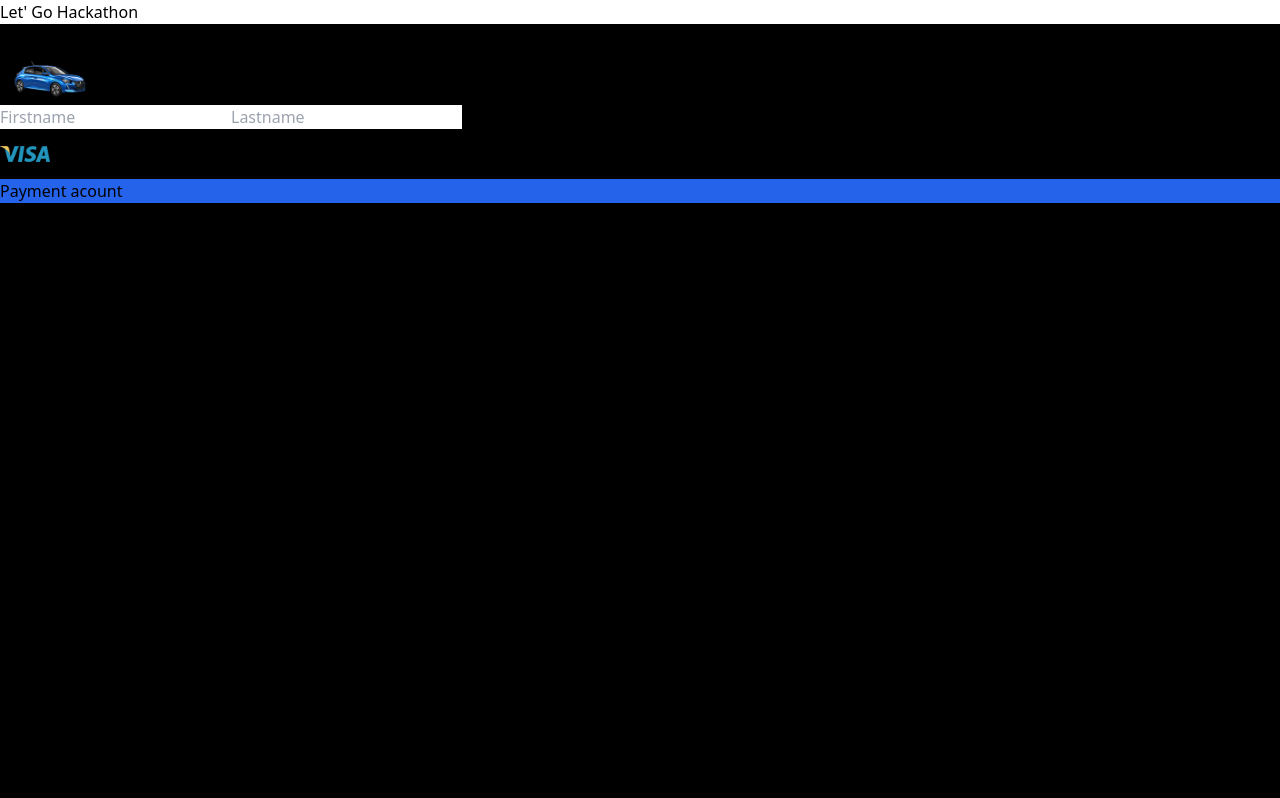
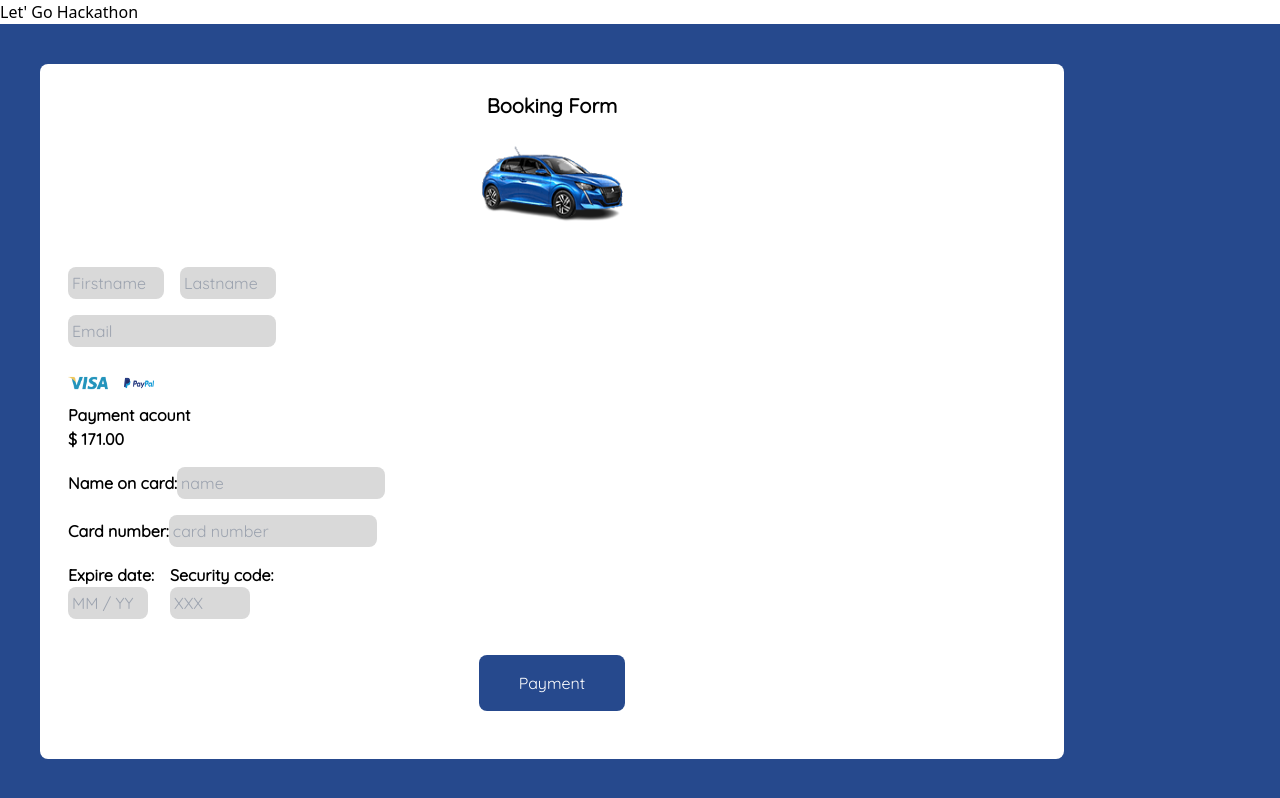
Before and after one commit to FannyDFT/hackathon2, a Next.js app: page / in a window 1280 px wide. Shown: the top 798 px of the page. Built offline with nearby package versions, Linux system fonts and the light colour scheme.

Commit message:
component book form finish

```diff
--- a/src/components/BookingForm.tsx
+++ b/src/components/BookingForm.tsx
@@ -5,14 +5,88 @@ type Props = {};
 
 function BookingForm({}: Props) {
   return (
-    <div className="w-screen h-screen flex flex-col bg-black">
-      <div className="">
-        <h1 className="">Booking Form</h1>
-        <Image src="/pictures/peugeot.png" width={100} height={100} alt="car" />
-        <input type="text" placeholder="Firstname" />
-        <input type="text" placeholder="Lastname" />
-        <Image src="/pictures/visa.png" width={50} height={50} alt="visa" />
-        <p className="bg-blue-600">Payment acount</p>
+    <div className="w-screen h-screen flex flex-col font-Quicksand bg-blueColor text-base">
+      <div className="bg-white rounded-lg m-10 p-7 w-4/5">
+        <div className="flex flex-col items-center mb-8">
+          <h1 className="font-bold text-xl">Booking Form</h1>
+          <Image
+            src="/pictures/peugeot.png"
+            width={200}
+            height={200}
+            alt="car"
+          />
+        </div>
+
+        <div className="flex flex-col items-start space-y-4">
+          <div className="space-x-4">
+            <input
+              className="inputForm w-24"
+              type="text"
+              placeholder="Firstname"
+            />
+            <input
+              className="inputForm w-24"
+              type="text"
+              placeholder="Lastname"
+            />
+          </div>
+
+          <input className="inputForm w-52" type="email" placeholder="Email" />
+          <div>
+            <div className="flex space-x-4">
+              <Image
+                src="/pictures/visa.png"
+                width={40}
+                height={40}
+                alt="visa"
+              />
+              <Image
+                src="/pictures/paypal.png"
+                width={30}
+                height={30}
+                alt="paypal"
+              />
+            </div>
+
+            <p className="pText">
+              Payment acount
+              <br />$ 171.00
+            </p>
+          </div>
+
+          <div>
+            <label className="labelText">Name on card:</label>
+            <input className="inputForm w-52" type="text" placeholder="name" />
+          </div>
+          <div>
+            <label className="labelText">Card number:</label>
+            <input
+              className="inputForm w-52"
+              type="text"
+              placeholder="card number"
+            />
+          </div>
+
+          <div className="flex space-x-4">
+            <div className="flex flex-col">
+              <label className="labelText">Expire date:</label>
+              <input
+                className="inputForm w-20"
+                type="text"
+                placeholder="MM / YY"
+              />
+            </div>
+            <div className="flex flex-col">
+              <label className="labelText">Security code:</label>
+              <input className="inputForm w-20" type="" placeholder="XXX" />
+            </div>
+          </div>
+          <div className="w-full flex justify-center p-5">
+            <button type="button" className="button">
+              Payment
+            </button>
+          </div>
+        </div>
       </div>
     </div>
   );
--- a/styles/globals.css
+++ b/styles/globals.css
@@ -9,3 +9,19 @@
   padding: 0;
   box-sizing: border-box;
 }
+
+.inputForm {
+  @apply bg-grayColor rounded-lg p-1 text-textGray border-none;
+}
+
+.button {
+  @apply bg-blueColor text-white px-10 py-4 rounded-lg;
+}
+
+.pText {
+  @apply font-semibold;
+}
+
+.labelText {
+  @apply font-semibold;
+}
--- a/tailwind.config.js
+++ b/tailwind.config.js
@@ -5,10 +5,16 @@ module.exports = {
     "./src/components/**/*.{js,ts,jsx,tsx}",
   ],
   theme: {
-    fontFamily: {
-      Quicksand: ["Quicksand", "sans-serif"],
+    extend: {
+      fontFamily: {
+        Quicksand: ["Quicksand", "sans-serif"],
+      },
+      colors: {
+        blueColor: "#26498D",
+        grayColor: "#D9D9D9",
+        textGray: "#6F6C6C",
+      },
     },
-    extend: {},
   },
   plugins: [],
 };
```
Also changed, not shown: public/pictures/paypal.png (added).
